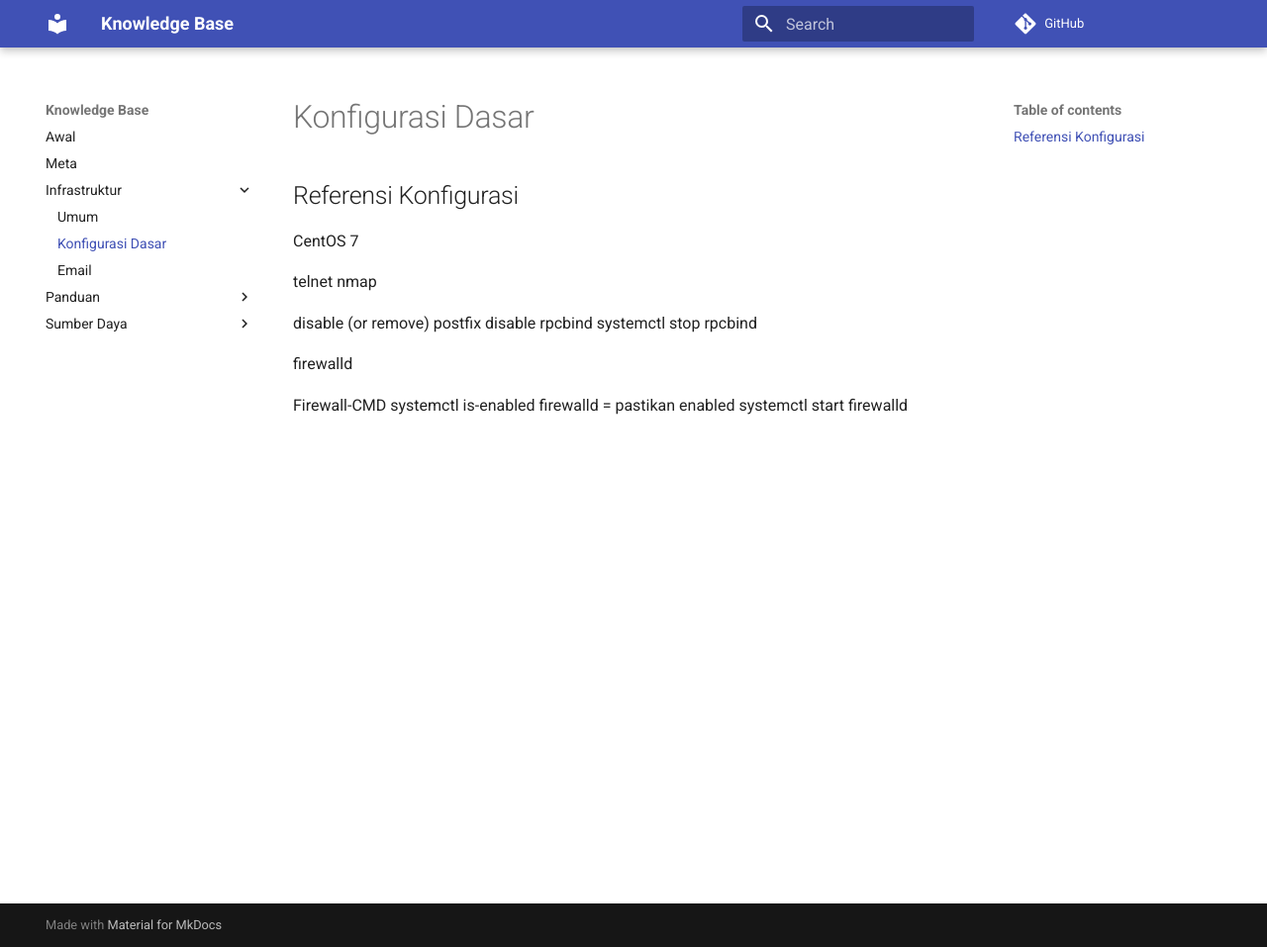
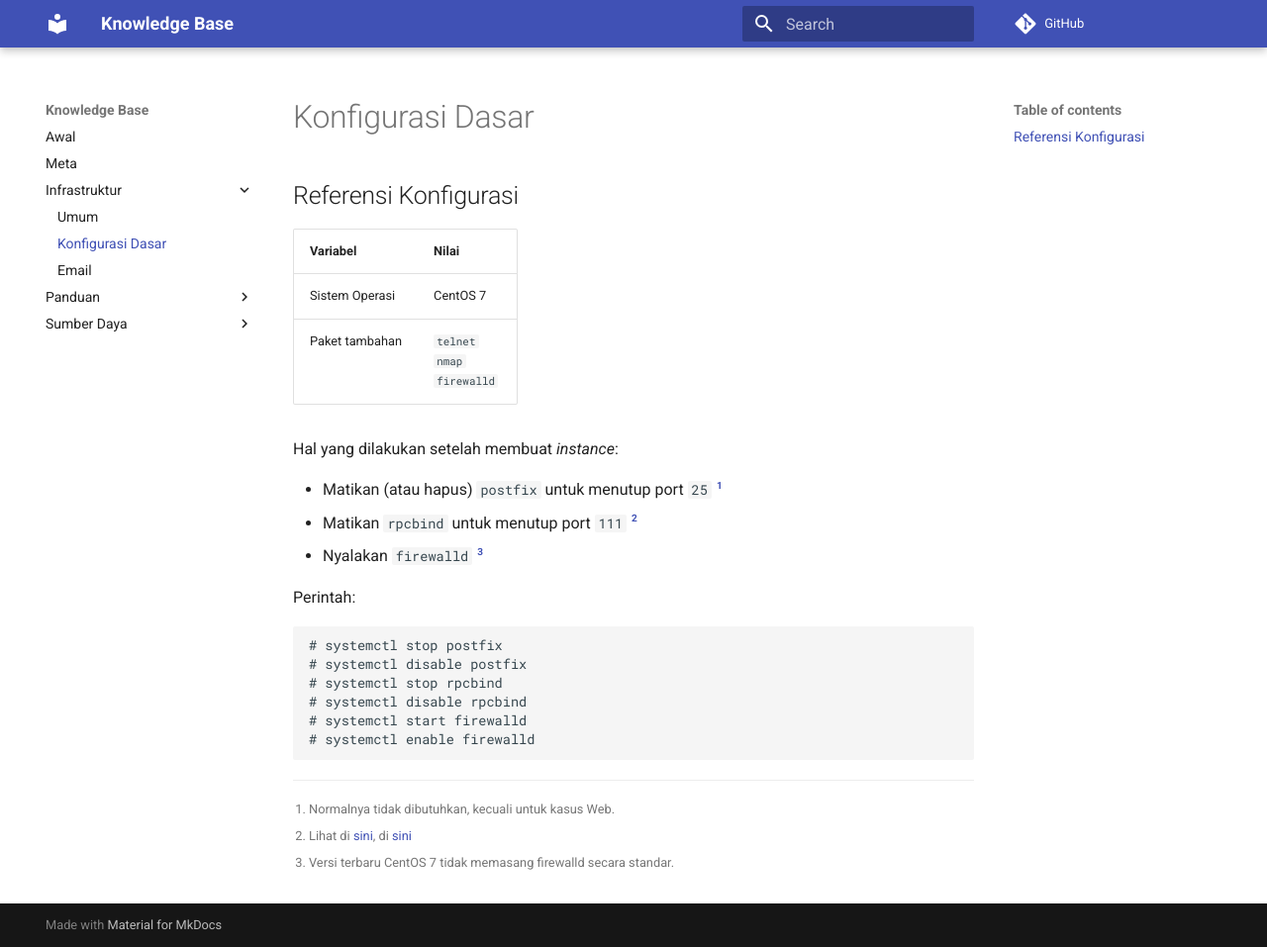
Before and after one commit to ferdisn/docs, an MkDocs documentation site: the page built from docs/infrastructure/base_configuration.md, in a window 1280 px wide and 957 px high. Shown: the whole window at 99% size. Built offline with MkDocs 1.6.1 and Material for MkDocs 9.7.7, drawn with Linux system fonts in a browser that asks for light colours; old or Windows-style settings are respelled for this version of MkDocs.

Commit message:
Update base config

````diff
--- a/docs/infrastructure/base_configuration.md
+++ b/docs/infrastructure/base_configuration.md
@@ -1,17 +1,27 @@
 ## Referensi Konfigurasi
 
-CentOS 7
+| Variabel | Nilai |
+| - | - |
+| Sistem Operasi | CentOS 7 |
+| Paket tambahan | `telnet`<br>`nmap`<br>`firewalld` |
 
-telnet
-nmap
+Hal yang dilakukan setelah membuat *instance*:
 
-disable (or remove) postfix
-disable rpcbind
-systemctl stop rpcbind
+* Matikan (atau hapus) `postfix` untuk menutup port `25` [^1]
+* Matikan `rpcbind` untuk menutup port `111` [^2]
+* Nyalakan `firewalld` [^3]
 
-firewalld
-
-
-Firewall-CMD
-systemctl is-enabled firewalld = pastikan enabled
-systemctl start firewalld
+Perintah:
+```
+# systemctl stop postfix
+# systemctl disable postfix
+# systemctl stop rpcbind
+# systemctl disable rpcbind
+# systemctl start firewalld
+# systemctl enable firewalld
+```
+[^1]: Normalnya tidak dibutuhkan, kecuali untuk kasus Web.
+[^2]:
+    Lihat di [sini](https://forums.fedoraforum.org/showthread.php?282560-rpcbind-service-disabled-but-runs-on-startup-anyway), di [sini](https://superuser.com/a/1281946)
+[^3]:
+    Versi terbaru CentOS 7 tidak memasang firewalld secara standar.
--- a/mkdocs.yml
+++ b/mkdocs.yml
@@ -19,6 +19,7 @@ markdown_extensions:
   - admonition
   - codehilite
   - pymdownx.details
+  - footnotes
 
 pages:
    - Awal : 'index.md'
````
